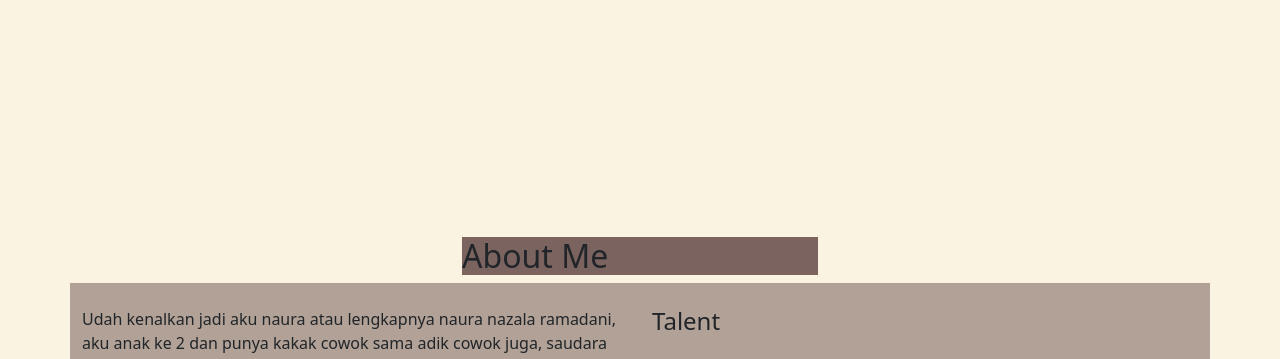
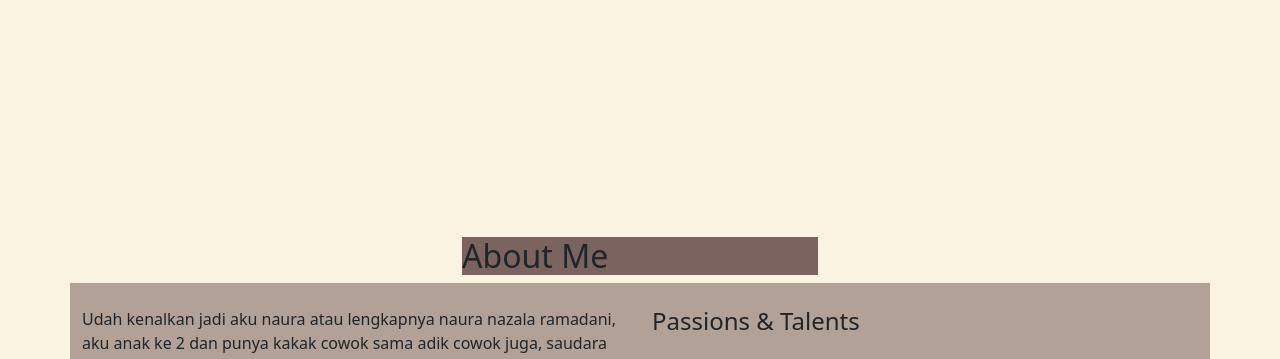
Before and after one commit to nzlarmdn-cloud/nauraproject1, a plain HTML site: page index.html in a window 1280 px wide. Shown: the part 571-930 px from the top of the page. Drawn offline with nearby package versions, Linux system fonts and the light colour scheme.

Commit message:
Update index.html

```diff
--- a/index.html
+++ b/index.html
@@ -221,7 +221,7 @@
 
                 <div class="col">
                     <br>
-                    <h4>Talent</h4>
+                    <h4>Passions & Talents</h4>
 
 
 
```
